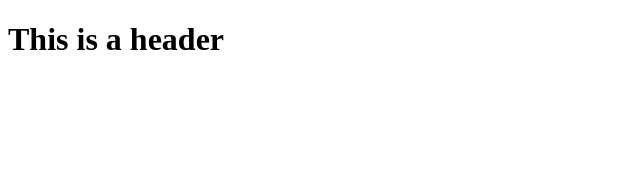
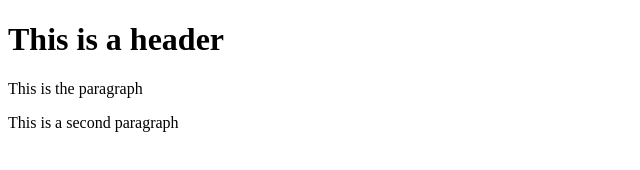
Before and after one commit to subhayansaha14/git-test, a plain HTML site: page index.html in a window 1280 px wide. Shown: the whole page, without its empty margins (0-640 px from the left). Drawn offline with Linux system fonts and the light colour scheme.

Commit message:
This is my third commit

```diff
--- a/index.html
+++ b/index.html
@@ -4,5 +4,7 @@
 
     <body>
         <h1>This is a header</h1>
+        <p>This is the paragraph</p>
+        <p>This is a second paragraph</p>
     </body>
 </html>
```
